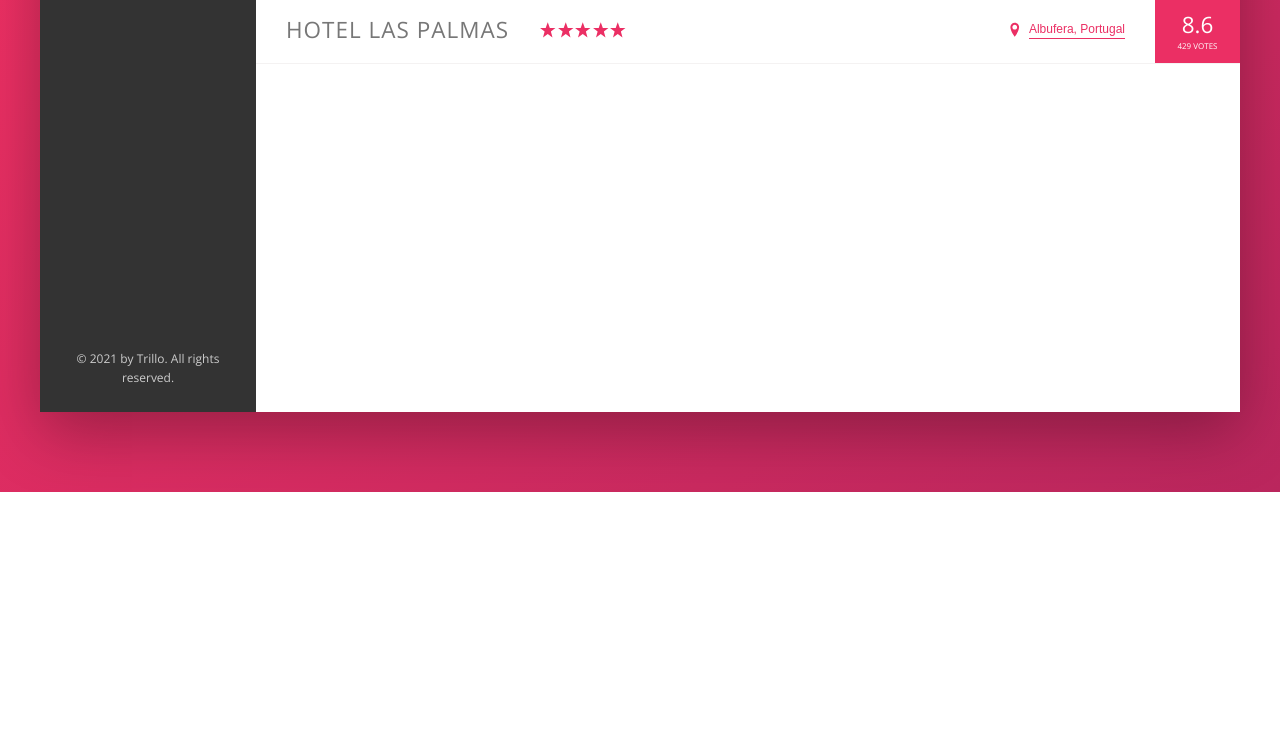
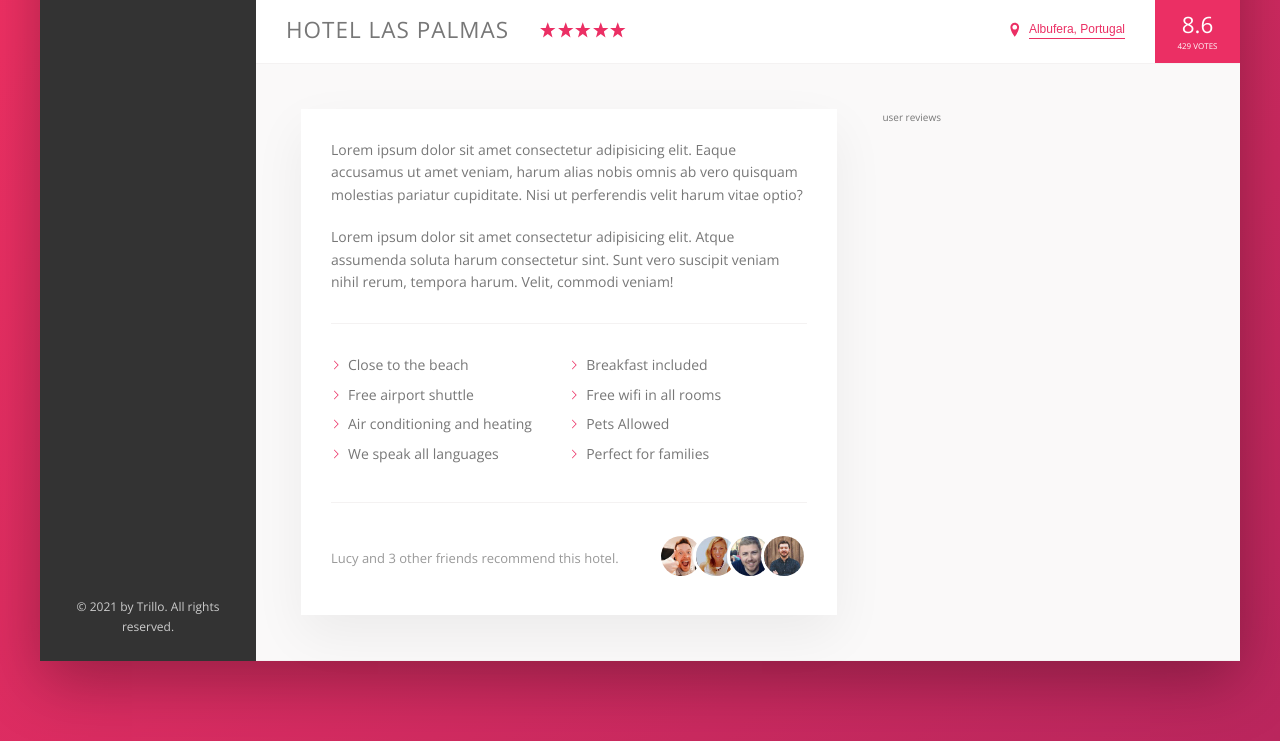
Before and after one commit to yogimp/Trillo, a website: page index.html in a window 1280 px wide. Shown: the part 538-1279 px from the top of the page. Before the commit the page ends 1030 px from the top, so only its background shows below. Drawn offline with nearby package versions, Linux system fonts and the light colour scheme.

Commit message:
Adding Description Section

```diff
--- a/index.html
+++ b/index.html
@@ -130,6 +130,42 @@
                             <div class="overview__rating-count">429 votes</div>
                         </div>
                     </div>
+
+                    <div class="detail">
+                        <div class="description">
+                            <p class="paragraph">
+                                Lorem ipsum dolor sit amet consectetur adipisicing elit. Eaque accusamus ut amet veniam, harum alias nobis omnis ab vero quisquam molestias pariatur cupiditate. Nisi ut perferendis velit harum vitae optio?
+                            </p>
+                            <p class="paragraph">
+                                Lorem ipsum dolor sit amet consectetur adipisicing elit. Atque assumenda soluta harum consectetur sint. Sunt vero suscipit veniam nihil rerum, tempora harum. Velit, commodi veniam!
+                            </p>
+                            <ul class="list">
+                                <li class="list__item">Close to the beach</li>
+                                <li class="list__item">Breakfast included</li>
+                                <li class="list__item">Free airport shuttle</li>
+                                <li class="list__item">Free wifi in all rooms</li>
+                                <li class="list__item">Air conditioning and heating</li>
+                                <li class="list__item">Pets Allowed</li>
+                                <li class="list__item">We speak  all languages</li>
+                                <li class="list__item">Perfect for families</li>
+                            </ul>
+                            <div class="recommend">
+                                <p class="recommend__count">
+                                    Lucy and 3 other friends recommend this hotel.
+                                </p>
+                                <div class="recommend__friends">
+                                    <img src="img/user-1.jpg" alt="Friend 1" class="recommend__photo">
+                                    <img src="img/user-2.jpg" alt="Friend 2" class="recommend__photo">
+                                    <img src="img/user-3.jpg" alt="Friend 3" class="recommend__photo">
+                                    <img src="img/user-4.jpg" alt="Friend 4" class="recommend__photo">
+                                </div>
+                            </div>
+                        </div>
+
+                        <div class="user-reviews">
+                            user reviews
+                        </div>
+                    </div>
                 </main>
 
             </div>
--- a/sass/_base.scss
+++ b/sass/_base.scss
@@ -14,6 +14,9 @@
     --color-grey-dark-3: #999;
 
     --shadow-dark: 0 2rem 6rem rgba(0, 0, 0, .3);
+    --shadow-light: 0 2rem 5rem rgba(0, 0, 0, .06);
+
+    --line: 1px solid var(--color-grey-light-2);
 }
 
 * {
--- a/sass/_components.scss
+++ b/sass/_components.scss
@@ -197,7 +197,7 @@
 .overview {
     display: flex;
     align-items: center;
-    border-bottom: 1px solid var(--color-grey-light-2);
+    border-bottom: var(--line);
 
     &__heading {
         font-size: 2.25rem;
@@ -290,3 +290,73 @@
         box-shadow: none;
     }
 }
+
+// PARAGRAPH
+.paragraph:not(:last-of-type) {
+    margin-bottom: 2rem;
+}
+
+// LIST
+.list {
+    list-style: none;
+    margin: 3rem 0;
+    padding: 3rem 0;
+    border-top: var(--line);
+    border-bottom: var(--line);
+
+    display: flex;
+    flex-wrap: wrap;
+
+    &__item {
+        flex: 0 0 50%;
+        margin-bottom: .7rem;
+    }
+
+    &__item::before {
+        content: "";
+        display: inline-block;
+        height: 1rem;
+        width: 1rem;
+        margin-right: .7rem;
+
+        // Older browsers
+        // background-image: url(../img/chevron-thin-right.svg);
+        // background-size: cover;
+
+        // Newer browser - masks
+        background-color: var(--color-primary);
+        -webkit-mask-image: url(../img/chevron-thin-right.svg);
+        -webkit-mask-size: cover;
+        mask-image: url(../img/chevron-thin-right.svg);
+        mask-size: cover;
+    }
+}
+// RECOMMEND
+.recommend {
+    font-size: 1.3rem;
+    color: var(--color-grey-dark-3);
+
+    display: flex;
+    align-items: center;
+
+    &__count {
+        margin-right: auto;
+    }
+
+    &__friends {
+
+    }
+
+    &__photo {
+        box-sizing: content-box;
+        height: 4rem;
+        width: 4rem;
+        border-radius: 50%;
+        border: 3px solid #fff;
+
+        &:not(:last-child) {
+            margin-right: -1.5rem;
+        }
+
+    }
+}
--- a/sass/_layout.scss
+++ b/sass/_layout.scss
@@ -11,7 +11,7 @@
     font-size: 1.4rem;
     height: 7rem;
     background-color: #fff;
-    border-bottom: 1px solid var(--color-grey-light-2);
+    border-bottom: var(--line);
 
     display: flex;
     justify-content: space-between;
@@ -34,6 +34,25 @@
 
 .hotel-view {
     background-color: #fff;
-    height: 80rem;
     flex: 1;
 }
+
+.detail {
+    display: flex;
+    padding: 4.5rem;
+    background-color: var(--color-grey-light-1);
+    border-bottom: var(--line) ;
+}
+
+.description {
+    font-size: 1.4rem;
+    background-color: #fff;
+    box-shadow: var(--shadow-light);
+    padding: 3rem;
+    flex: 0 0 60%;
+    margin-right: 4.5rem;
+}
+
+.user-reviews {
+    flex: 1;
+}
```
Also changed, not shown: css/main.css, 1 other file.
